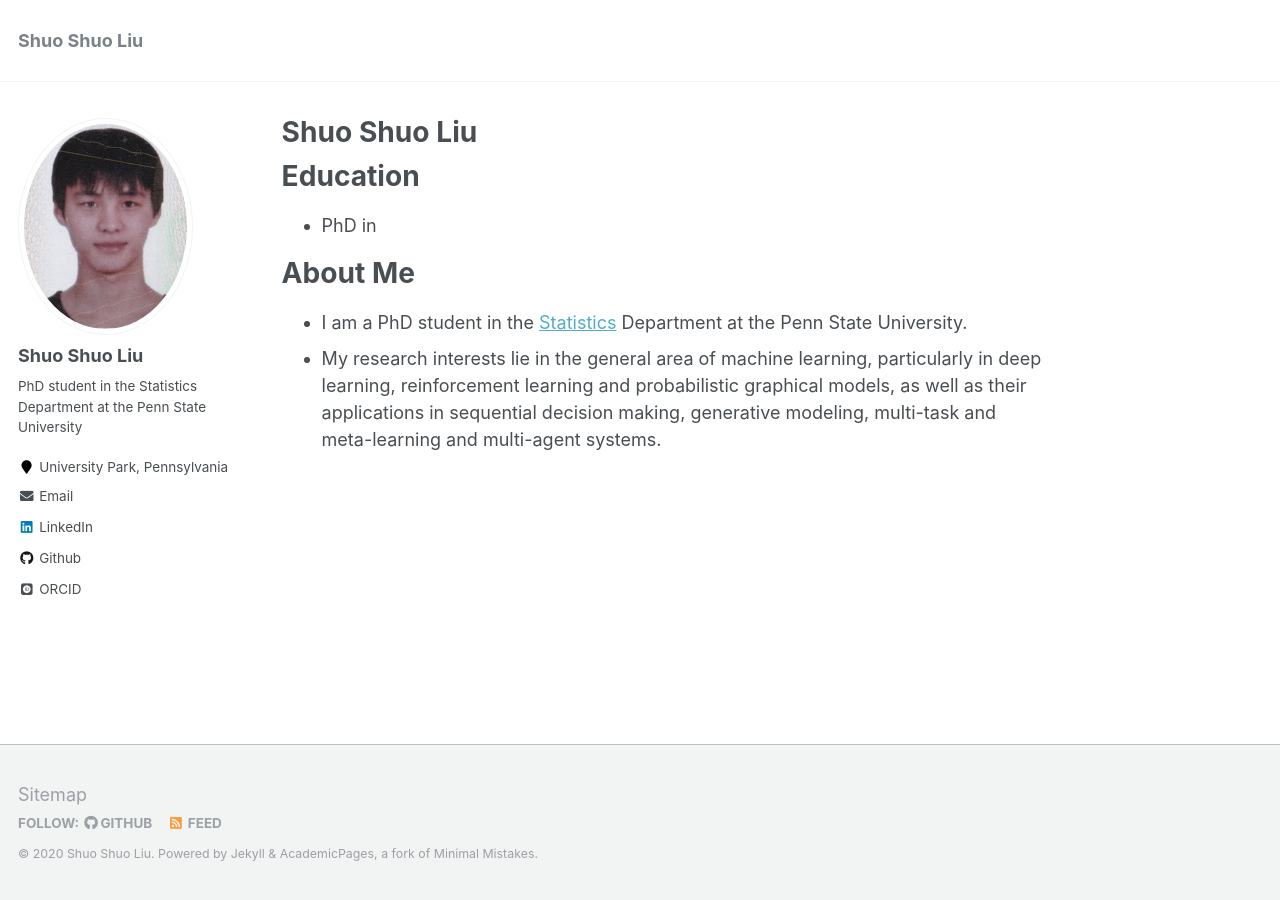
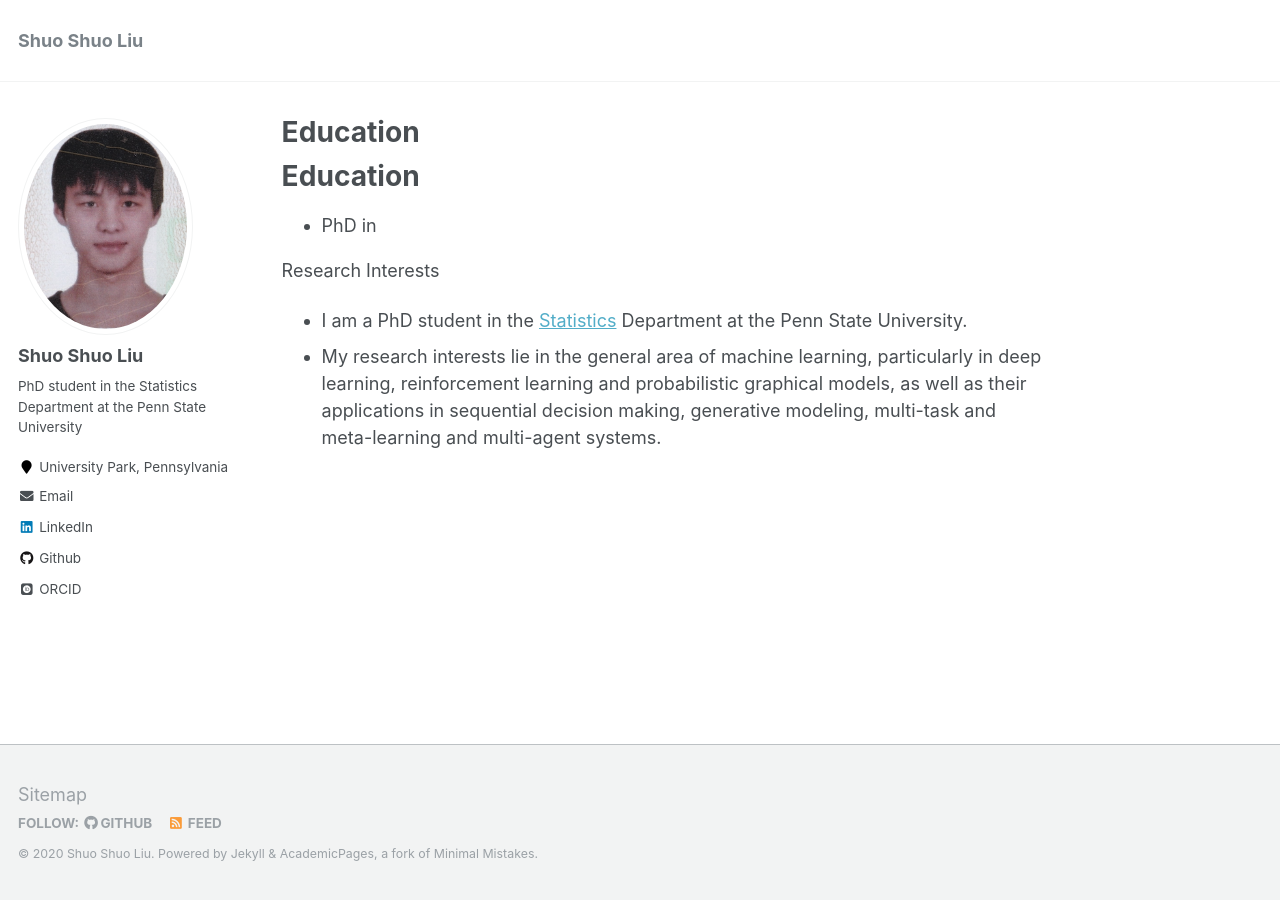
Before and after one commit to shuoshuoliu/shuoshuoliu.github.io, a Jekyll site: the page built from _pages/about.md, in a window 1280 px wide. Built offline with Jekyll 4.4.1, drawn with Linux system fonts in a browser that asks for light colours; some web fonts are replaced; our own code applies the rules of GitHub Pages for plain Markdown files.

Commit message:
Update about.md

```diff
--- a/_pages/about.md
+++ b/_pages/about.md
@@ -13,6 +13,6 @@ Education
 ======
 * PhD in
 
-# About Me
+Research Interests
 * I am a PhD student in the [Statistics](https://science.psu.edu/stat) Department at the Penn State University.
 * My research interests lie in the general area of machine learning, particularly in deep learning, reinforcement learning and probabilistic graphical models, as well as their applications in sequential decision making, generative modeling, multi-task and meta-learning and multi-agent systems.
```
Also changed, not shown: other parts of _pages/about.md (+1 -1 lines).
